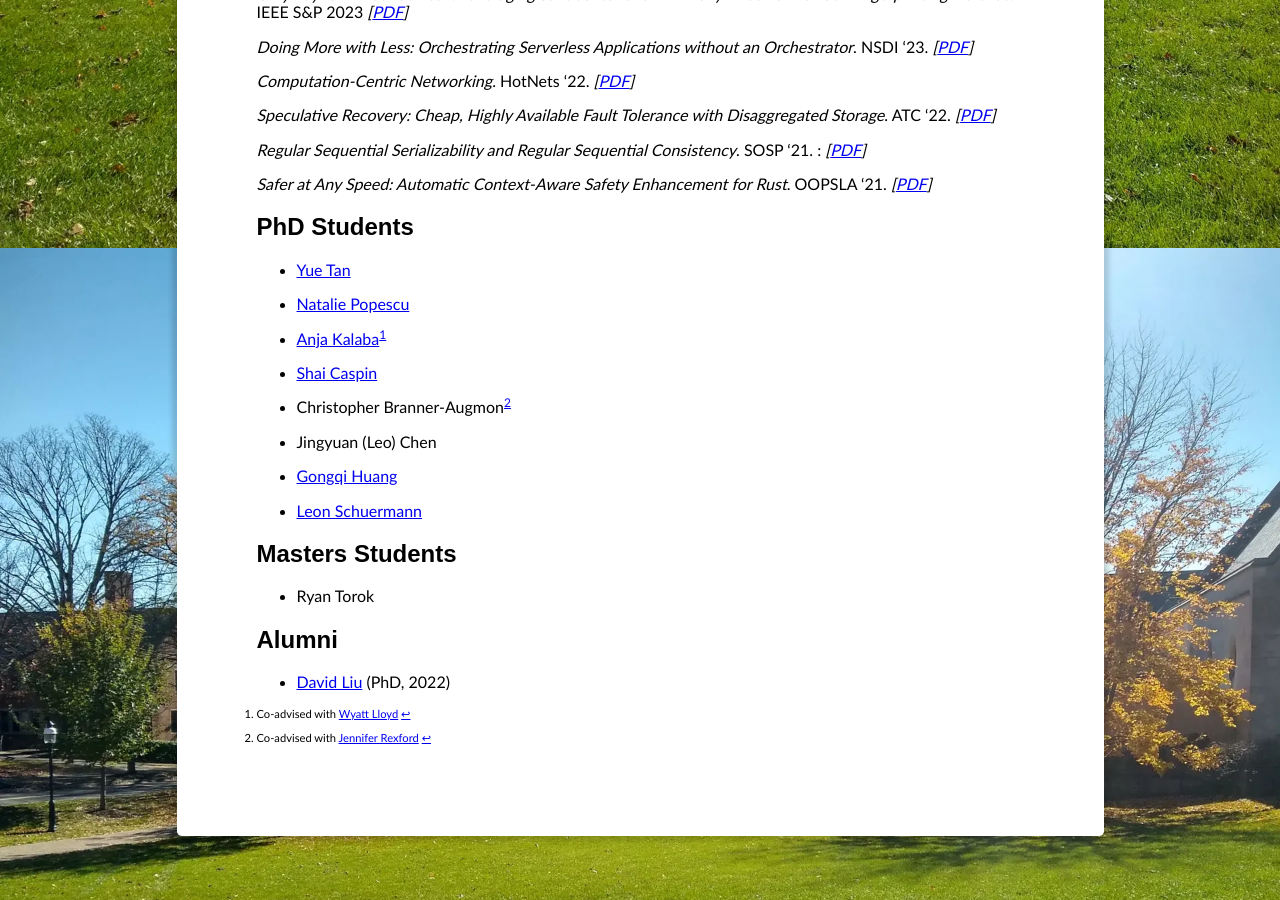
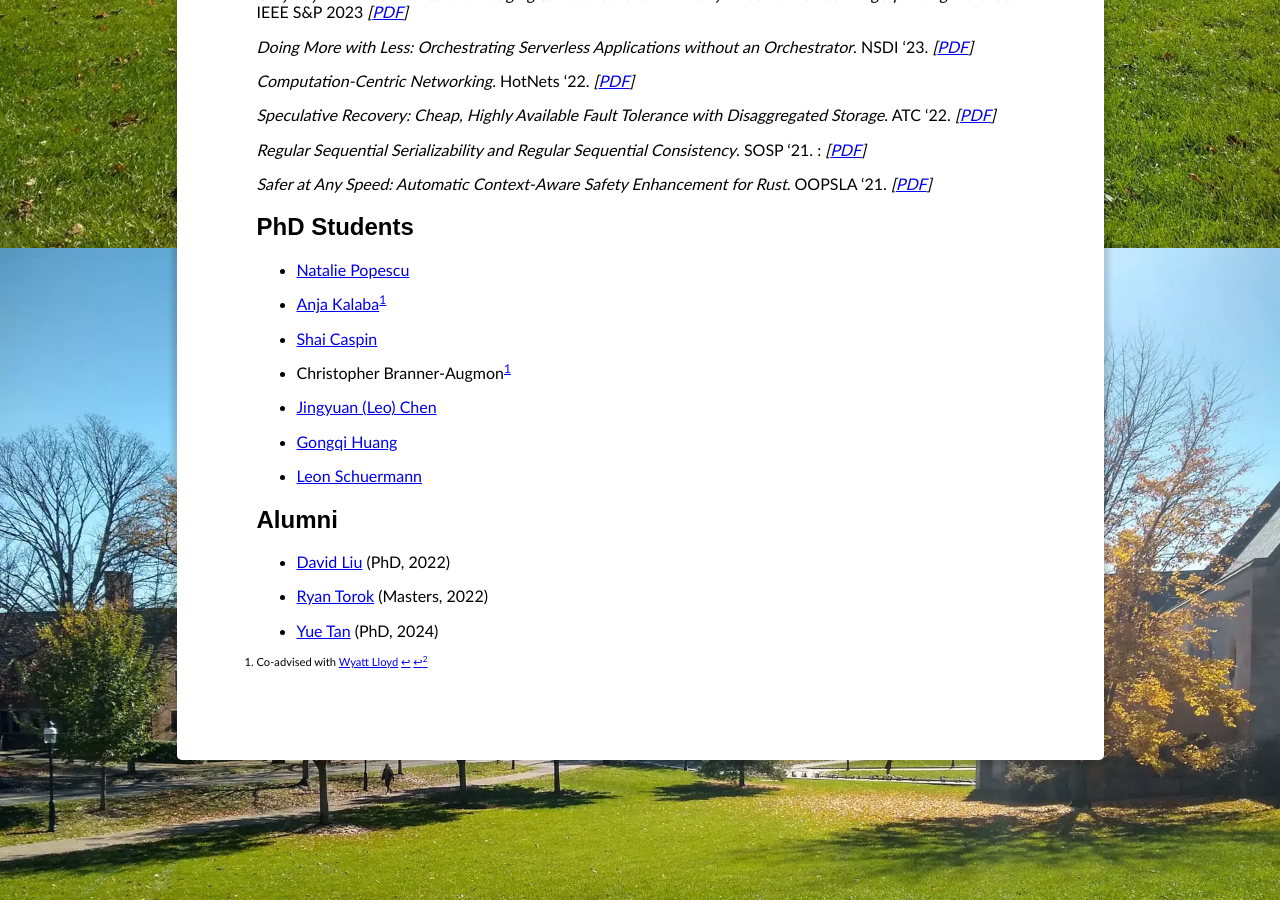
Before and after one commit to alevy/www, a Jekyll site: the page built from index.md, in a window 1280 px wide and 900 px high, scrolled down 712 px. Built offline with Jekyll 4.4.1, drawn with Linux system fonts in a browser that asks for light colours; some web fonts are replaced.

Commit message:
Update students

```diff
--- a/index.md
+++ b/index.md
@@ -40,29 +40,26 @@ _Safer at Any Speed: Automatic Context-Aware Safety Enhancement for Rust_. OOPSL
 
 ## PhD Students
 
-  * [Yue Tan](https://www.cs.princeton.edu/~yuetan/)
-
   * [Natalie Popescu](https://www.cs.princeton.edu/~npopescu/)
 
   * [Anja Kalaba](https://www.cs.princeton.edu/~akalaba/)[^wyatt]
 
   * [Shai Caspin](https://www.cs.princeton.edu/~sc4479/)
 
-  * Christopher Branner-Augmon[^jrex]
+  * Christopher Branner-Augmon[^wyatt]
 
-  * Jingyuan (Leo) Chen
+  * [Jingyuan (Leo) Chen](https://leochanj105.github.io/)
 
   * [Gongqi Huang](https://gongqihuang.com/)
 
   * [Leon Schuermann](https://leon.schuermann.io)
 
-## Masters Students
-
-  * Ryan Torok
-
 ## Alumni
 
   * [David Liu](https://www.cs.princeton.edu/~hl7/) (PhD, 2022)
 
+  * [Ryan Torok](https://ryantorok.net/) (Masters, 2022)
+
+  * [Yue Tan](https://www.cs.princeton.edu/~yuetan/) (PhD, 2024)
+
 [^wyatt]: Co-advised with [Wyatt Lloyd](https://www.cs.princeton.edu/~wlloyd/)
-[^jrex]: Co-advised with [Jennifer Rexford](https://www.cs.princeton.edu/~jrex/)
```
